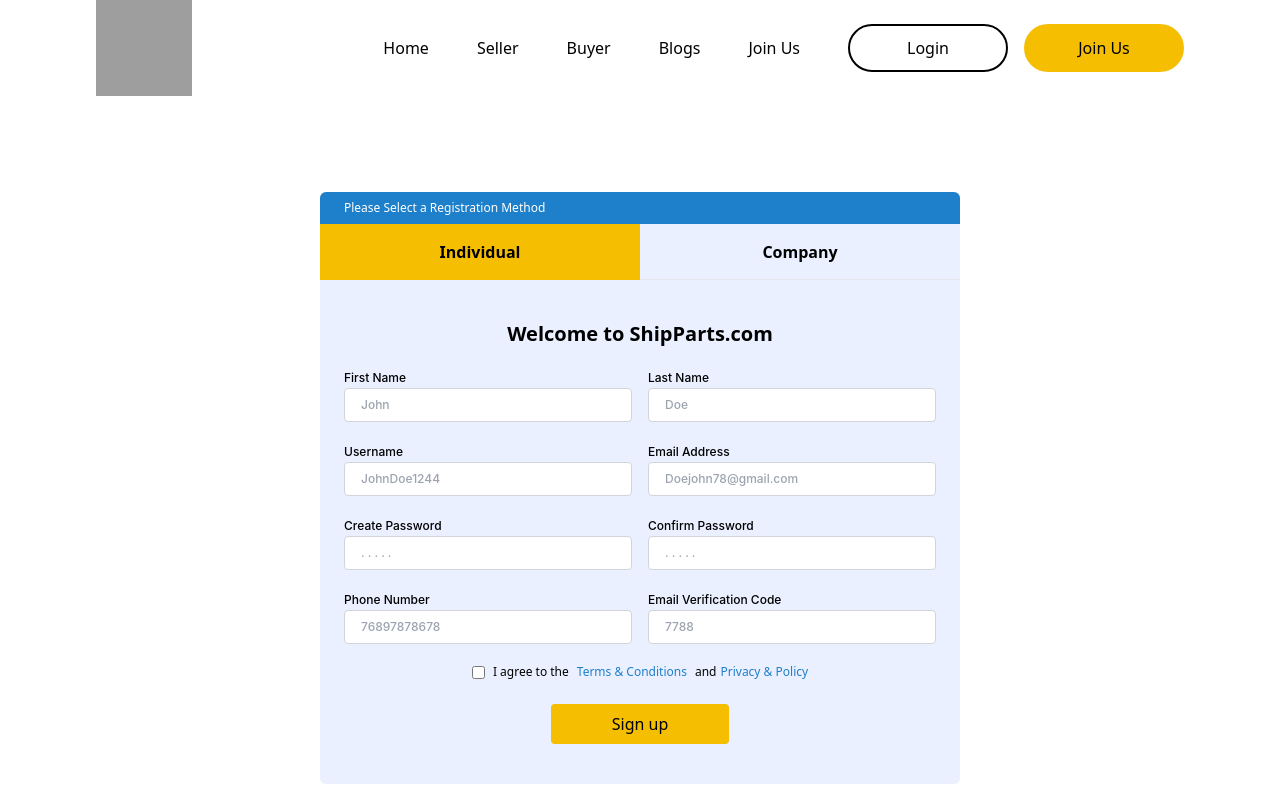
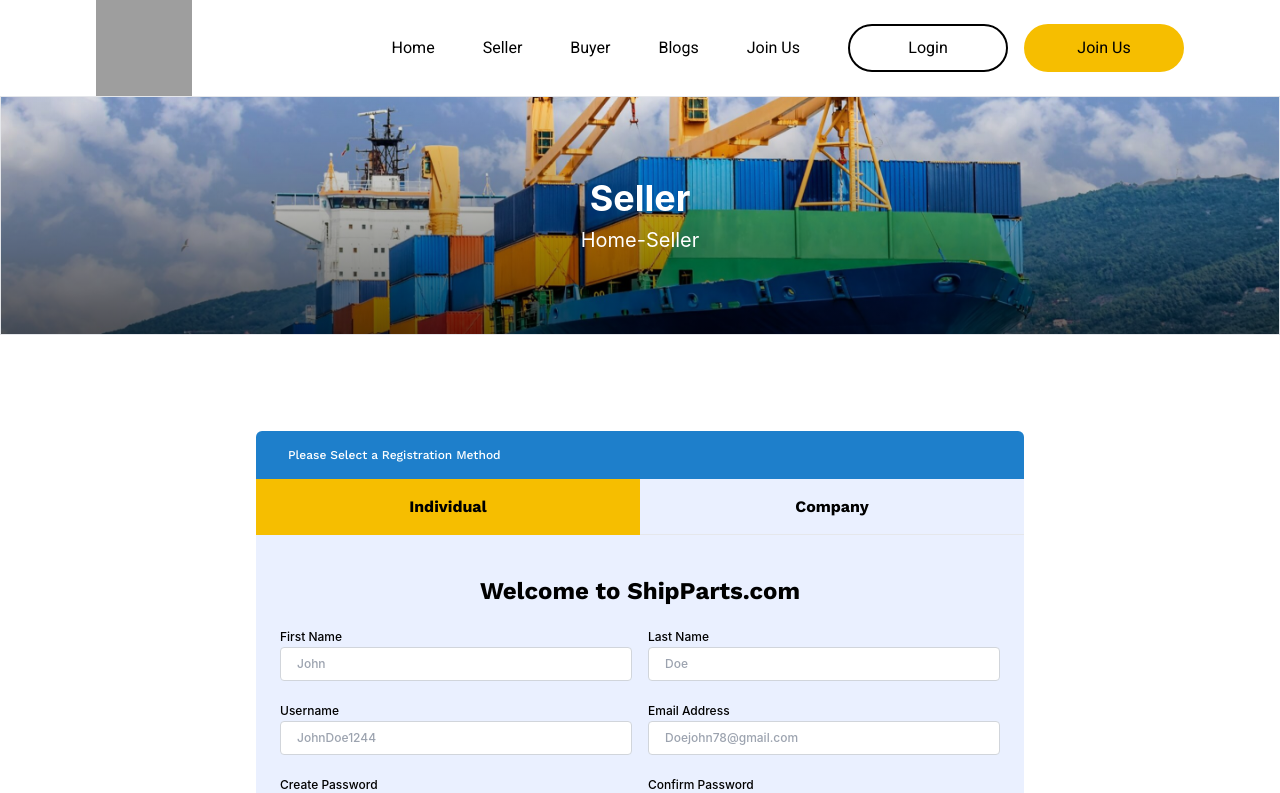
Before and after one commit to sarahahmadmalik/Maglo.net, a Next.js app: page /seller in a window 1280 px wide. Shown: the top 793 px of the page. Built offline with nearby package versions, Linux system fonts and the light colour scheme; grey boxes are pictures that could not be loaded.

Commit message:
seller-minor-changes

```diff
--- /dev/null
+++ b/components/Banner.js
@@ -0,0 +1,27 @@
+import Image from "next/image";
+
+function Banner() {
+  return (
+    <div className="border border-3 font-inter">
+      <div className="relative h-[9em] sm:h-auto object-cover">
+        <Image
+          src="/assets/banner.png"
+          alt="banner-image"
+          width={0}
+          height={0}
+          sizes="100vw"
+          style={{ width: "100%", height: "inherit" }}
+        />
+        <div className="absolute top-0 left-0 w-full h-full bg-gradient-to-b from-transparent to-black opacity-60"></div>
+        <div className="absolute top-0 left-0 w-full h-full flex justify-center items-center">
+          <div className=" z-1 text-center text-white ">
+            <h2 className="font-bold md:text-4xl text-xl">Seller</h2>
+            <h4 className="sm:mt-2 mt-auto md:text-xl text-base">Home-Seller</h4>
+          </div>
+        </div>
+      </div>
+    </div>
+  );
+}
+
+export default Banner;
--- a/components/Main.js
+++ b/components/Main.js
@@ -1,29 +1,34 @@
 import Link from 'next/link';
 import React from 'react';
+import {  Work_Sans } from "next/font/google";
+const font = Work_Sans({
+  subsets: ["latin"],
+  weight: ["100", "300", "400", "500", "700"],
+});
 
 function Main() {
   return (
     <main className="max-w-full h-full sm:my-[6rem] my-[4rem] mx-auto bg-white">
       <div className="flex w-full h-full items-center justify-center">
-        <div className="sm:w-[50%] sm:h-[50%] h-auto w-auto overflow-hidden rounded-md">
-          <div className="bg-landingBlue py-2 px-6 text-xs sm:test-base text-white ">
-            <h4>Please Select a Registration Method</h4>
+        <div className="sm:w-[60%] sm:h-[50%] h-auto w-auto overflow-hidden rounded-md">
+          <div className="bg-landingBlue py-2 px-6 md:px-8 md:py-4 text-xs sm:test-base text-white md:text-medium font-medium">
+            <h4 className={font.className}>Please Select a Registration Method</h4>
           </div>
           <div className="flex w-full h-auto grow">
             <div className="w-[50%] flex justify-center">
-              <button className="bg-customYellow w-full py-2 sm:py-4 text-[.8rem] sm:text-base text-black font-semibold">
+              <button className={` ${font.className} bg-customYellow w-full py-2 sm:py-4 text-[.8rem] sm:text-base text-black font-semibold`}>
                 Individual
               </button>
             </div>
             <div className="w-[50%] flex justify-center">
-              <button className="bg-[#EAF0FF] border-b border-slate- text-[.8rem] sm:text-base font-semibold text-black  w-full">Company</button>
+              <button className={`${font.className}   bg-[#EAF0FF] border-b border-slate- text-[.8rem] sm:text-base font-semibold text-black  w-full`}>Company</button>
             </div>
           </div>
 
           <div className="bg-[#EAF0FF] h-full w-full">
             <div className="py-10 px-6 h-full w-full">
               <div className="text-center">
-                <h1 className="text-xl sm:text-xl md:2xl font-extrabold text-black">Welcome to ShipParts.com</h1>
+                <h1 className={` ${font.className}  text-xl sm:text-xl md:text-2xl font-extrabold text-black`}>Welcome to ShipParts.com</h1>
               </div>
               <form className="mt-3 text-black">
                 <div className="grid grid-cols-1 sm:grid-cols-2 gap-4 mt-4 font-inter h-">
@@ -115,12 +120,21 @@
                     <label className="text-xs font-medium" htmlFor="emailVerificationCode">
                       Email Verification Code
                     </label>
+                    <div className='flex relative'>
                     <input
                       type="text"
                       id="emailVerificationCode"
                       placeholder="7788"
-                      className="text-xs font-medium w-full border border-gray-300 px-4 py-2 rounded"
+                      className="text-xs font-medium w-full border border-gray-300 px-4 py-2 rounded "
                     />
+                     <button
+    type="button"
+    className="text-[9px] font-light bg-blue-500 text-white px-3 py-[6px] rounded absolute right-[3px] top-[4px]"
+    style={{ backgroundColor: "#1E7FCB" }}
+  >
+    Get Code
+  </button>
+  </div>
                   </div>
                 </div>
 
@@ -133,7 +147,7 @@
                 <div className="flex justify-center mt-6">
                   <button
                     type="submit"
-                    className="bg-customYellow hover:bg-[#ffff] text-black font-medium w-[60%] md:w-[30%] py-2 px-4 rounded"
+                    className="bg-customYellow  text-black font-medium w-[60%] md:w-[50%] py-2 px-4 rounded hover:scale-105 ease-in duration-300 transition-all"
                   >
                     Sign up
                   </button>
--- a/components/layout/Footer.tsx
+++ b/components/layout/Footer.tsx
@@ -45,7 +45,7 @@
           </div>
         </div>
       </Wrapper>
-      <div className="border-t-2 border-[#C7C7C7] mt-6"></div>
+      <div className="border-t border-[#C7C7C7] mt-6"></div>
       <div>
         <ul className="flex flex-col md:flex-row justify-around items-center px-8">
           <li>Design and Developed by: Zysoftec</li>
--- a/package.json
+++ b/package.json
@@ -9,6 +9,7 @@
     "lint": "next lint"
   },
   "dependencies": {
+    "@next/font": "^13.4.11",
     "next": "13.4.10",
     "react": "18.2.0",
     "react-dom": "18.2.0",
--- a/pages/_app.js
+++ b/pages/_app.js
@@ -1,5 +1,19 @@
 import '../styles/globals.css'
+import { Metadata } from "next";
+import {  Roboto } from "next/font/google";
 
+const font = Roboto({
+  subsets: ["latin"],
+  weight: ["100", "300", "400", "500", "700"],
+});
+export const metadata = {
+  title: "Maglo",
+  description: "Generated by create next app",
+};
 export default function App({ Component, pageProps }) {
-  return <Component {...pageProps} />
+  return (
+  <main className={font.className}>
+    <Component {...pageProps}/>
+    </main>
+    )
 }
--- a/pages/index.js
+++ b/pages/index.js
@@ -1,7 +1,6 @@
 import Head from 'next/head'
 import Image from 'next/image'
-import { Metadata } from "next";
-import {  Raleway } from "next/font/google";
+
 import styles from '../styles/Home.module.css'
 import Faq from "../components/widgets/Faq.tsx";
 import Hero from "../components/widgets/Hero.tsx";
@@ -12,14 +11,7 @@
 import WhyUs from "../components/widgets/WhyUs.tsx";
 import Header from '../components/layout/Header';
 import Footer from '../components/layout/Footer';
-const font = Raleway({
-  subsets: ["latin"],
-  weight: ["100", "300", "400", "500", "700"],
-});
-export const metadata = {
-  title: "Maglo",
-  description: "Generated by create next app",
-};
+
 
 
 export default function Home() {
--- a/pages/seller.js
+++ b/pages/seller.js
@@ -1,11 +1,13 @@
 import  Main from '../components/Main'
 import Header from '../components/layout/Header'
 import Footer from './../components/layout/Footer';
+import Banner from '../components/Banner'
 
 function seller() {
   return (
     <>
     <Header/>
+    <Banner/>
     <Main/>
     <Footer/>
     </>
```
Also changed, not shown: public/assets/banner.png (added), 1 other file (tests, documents, lock files or other folders).
